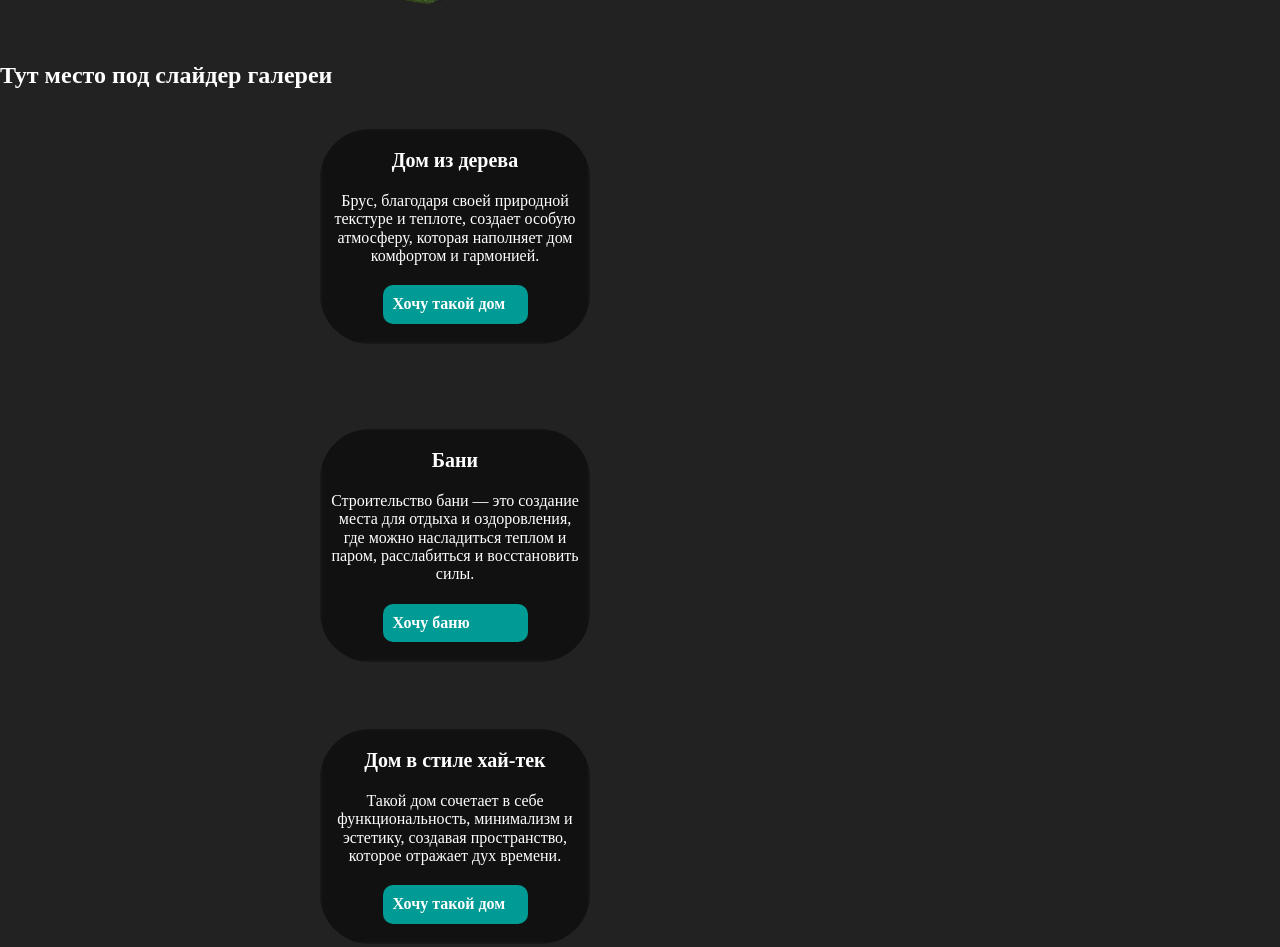
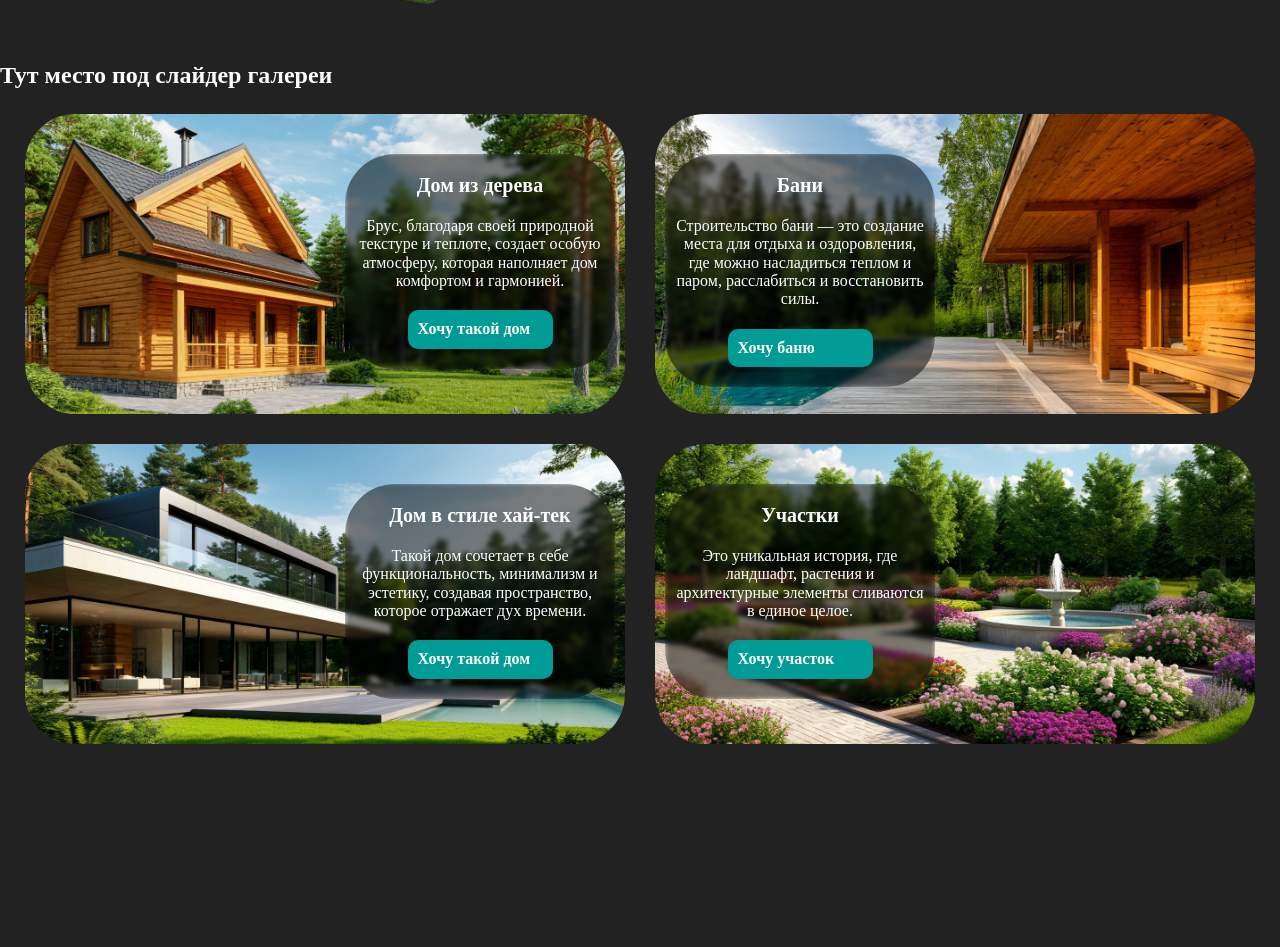
Before and after one commit to M3LN1K/construction.renovation, a plain HTML site: page index.html in a window 1280 px wide. Shown: the part 1321-2268 px from the top of the page. After the commit the page ends 2090 px from the top, so only its background shows below. Drawn offline with nearby package versions, Linux system fonts and the light colour scheme.

Commit message:
Created CSS style cards-assortment

```diff
--- a/css/style.css
+++ b/css/style.css
@@ -194,6 +194,18 @@ ul li{
 
 
 .cards-assortment .container {
+    display: flex;
+    flex-wrap: wrap;
+    justify-content: center;
+    align-items: center;
+    gap : 30px;
+
+    padding: 25px 0;
+}
+
+.cards-assortment__item {
+    width: 100%;
+    overflow: hidden;;
 
 }
 
@@ -204,13 +216,14 @@ ul li{
     /*? Делаю картинку по размеру каточки */
     background-size: cover;
     background-repeat: no-repeat;
+    border-radius: 50px;
 
 }
 
-/* .cards-assortment__image {
 
-} */
-
+.cards-assortment__item:nth-child(even) .cards-assortment__text{
+    margin: 40px 320px 40px 10px;
+}
 .cards-assortment__text {
     position: absolute;
     margin: 40px 10px 40px 320px;
@@ -244,14 +257,14 @@ ul li{
 
 }
 .cards-wood{
-    background-image: url('images/assortment/brus.jpg');
+    background-image: url('../images/assortment/brus.jpg');
 }
 .cards-hiteck{
-    background-image: url('images/assortment/hi-tek-v2.jpg');
+    background-image: url('../images/assortment/hi-tek-v2.jpg');
 }
 .cards-bunya{
-    background-image: url('images/assortment/banya.jpg');
+    background-image: url('../images/assortment/banya.jpg');
 }
 .cards-uchastok{
-    background-image: url('images/assortment/uchastok-v2.jpg');
+    background-image: url('../images/assortment/uchastok-v2.jpg');
 }
```
